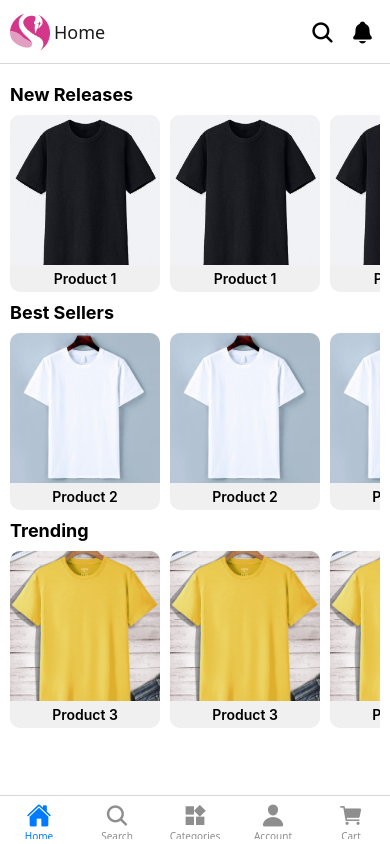
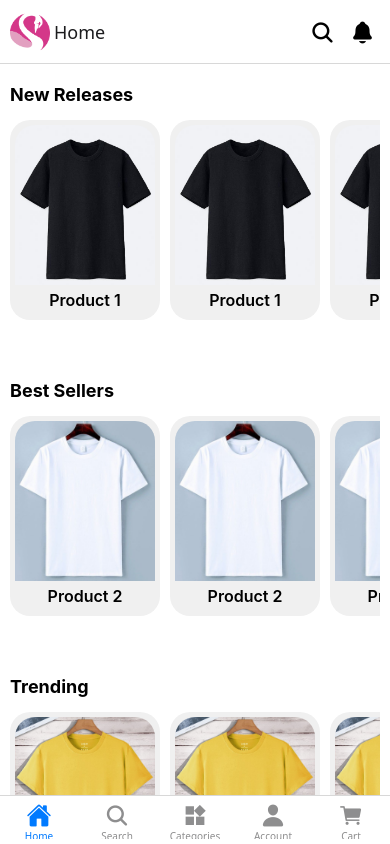
Before and after one commit to pentasoftwareconsultancy/t_shirt_printing_e-commerce_application, a React Native app in the folder Client/: screen /Home in a window 390 px wide. Built offline with nearby package versions, Linux system fonts and the light colour scheme.

Commit message:
HomeScreen Card Fixes

```diff
--- a/Client/src/screens/HomeScreen.jsx
+++ b/Client/src/screens/HomeScreen.jsx
@@ -118,35 +118,48 @@ const styles = StyleSheet.create({
         marginVertical: 10,
     },
     card: {
+
         width: 150,
+        height: 200,
+        marginTop: 5,
+        marginBottom: 50,
         marginRight: 10,
-        borderRadius: 10,
+        borderRadius: 20,
         overflow: 'hidden',
         backgroundColor: '#f0f0f0',
+        padding: 10,           // Adjust padding to create space for content inside the card
+        alignItems: 'center',  // Centers content horizontally if needed
     },
+
     cardImage: {
-        width: '100%',
-        height: 150,
-        resizeMode: 'cover',
+        marginTop: -5,
+        width: 140,         // Matches the card's width
+        height: 160,           // Adjust height to fit proportionally
+        borderTopLeftRadius: 20,
+        borderTopRightRadius: 20,
+        resizeMode: 'cover',   // Ensures the image fills the space without stretching
     },
+
+
+
     cardText: {
         padding: 5,
         textAlign: 'center',
-        fontSize: 14,
+        fontSize: 16,
         fontWeight: '600',
     },
-    buyNowButton: {
-        position: 'absolute',
-        bottom: 10,
-        left: 10,
-        backgroundColor: '#FF5733',
-        padding: 5,
-        borderRadius: 5,
-    },
-    buyNowText: {
-        color: 'white',
-        fontWeight: 'bold',
-    },
+    // buyNowButton: {
+    //     position: 'absolute',
+    //     bottom: 10,
+    //     left: 10,
+    //     backgroundColor: '#FF5733',
+    //     padding: 5,
+    //     borderRadius: 5,
+    // },
+    // buyNowText: {
+    //     color: 'white',
+    //     fontWeight: 'bold',
+    // },
     colorOptions: {
         position: 'absolute',
         bottom: 10,
```
